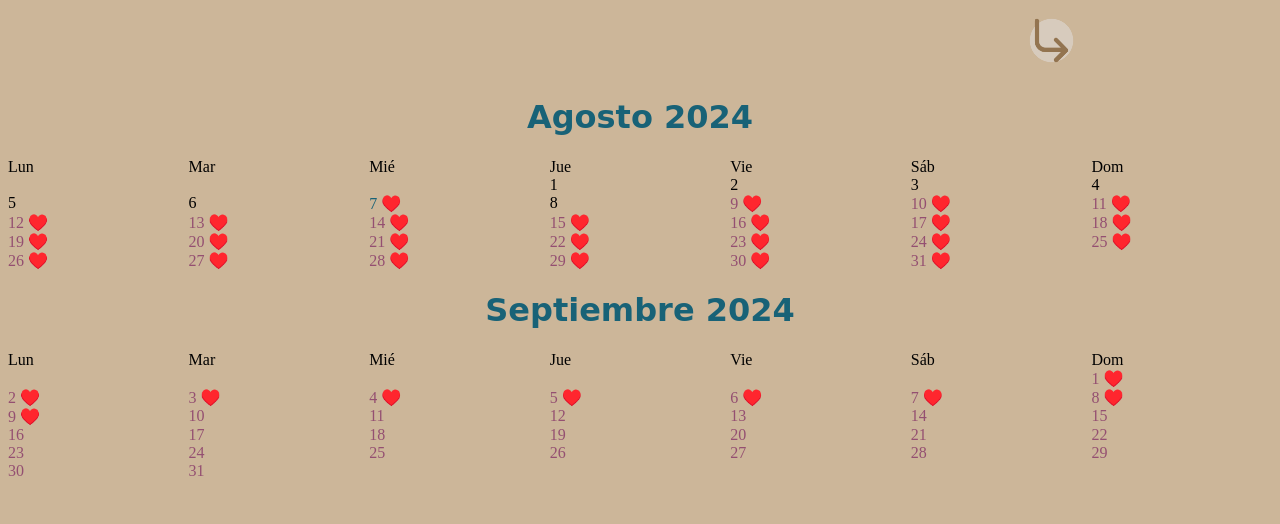
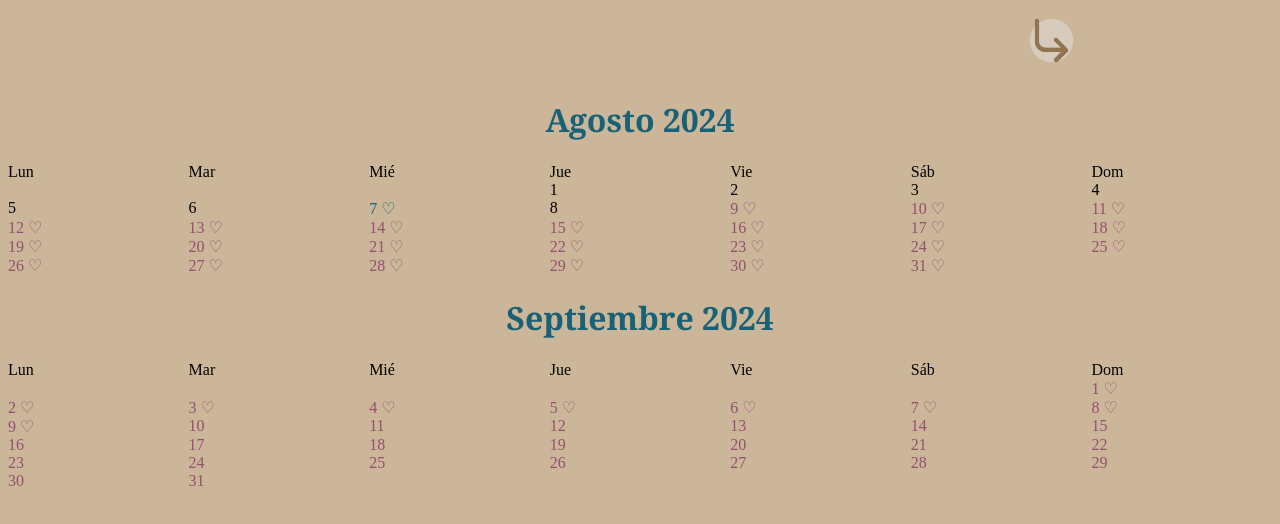
Before and after one commit to Doloortiz/Nuestra_pagina_ByD, a plain HTML site: page calendario.html in a window 1280 px wide. Drawn offline with Linux system fonts and the light colour scheme.

Commit message:
letra, canciones y simbolos

```diff
--- a/calendario.html
+++ b/calendario.html
@@ -29,31 +29,31 @@
       <li>4</li>
       <li>5</li>
       <li>6</li>
-      <li class="dia">7 ♥️</li>
+      <li class="dia">7 ♡</li>
       <li>8</li>
-      <li class="corazon">9 ♥️</li>
-      <li class="corazon">10 ♥️</li>
-      <li class="corazon">11 ♥️</li>
-      <li class="corazon">12 ♥️</li>
-      <li class="corazon">13 ♥️</li>
-      <li class="corazon">14 ♥️</li>
-      <li class="corazon">15 ♥️</li>
-      <li class="corazon">16 ♥️</li>
-      <li class="corazon">17 ♥️</li>
-      <li class="corazon">18 ♥️</li>
-      <li class="corazon">19 ♥️</li>
-      <li class="corazon">20 ♥️</li>
-      <li class="corazon">21 ♥️</li>
-      <li class="corazon">22 ♥️</li>
-      <li class="corazon">23 ♥️</li>
-      <li class="corazon">24 ♥️</li>
-      <li class="corazon">25 ♥️</li>
-      <li class="corazon">26 ♥️</li>
-      <li class="corazon">27 ♥️</li>
-      <li class="corazon">28 ♥️</li>
-      <li class="corazon">29 ♥️</li>
-      <li class="corazon">30 ♥️</li>
-      <li class="corazon">31 ♥️</li>
+      <li class="corazon">9 ♡</li>
+      <li class="corazon">10 ♡</li>
+      <li class="corazon">11 ♡</li>
+      <li class="corazon">12 ♡</li>
+      <li class="corazon">13 ♡</li>
+      <li class="corazon">14 ♡</li>
+      <li class="corazon">15 ♡</li>
+      <li class="corazon">16 ♡</li>
+      <li class="corazon">17 ♡</li>
+      <li class="corazon">18 ♡</li>
+      <li class="corazon">19 ♡</li>
+      <li class="corazon">20 ♡</li>
+      <li class="corazon">21 ♡</li>
+      <li class="corazon">22 ♡</li>
+      <li class="corazon">23 ♡</li>
+      <li class="corazon">24 ♡</li>
+      <li class="corazon">25 ♡</li>
+      <li class="corazon">26 ♡</li>
+      <li class="corazon">27 ♡</li>
+      <li class="corazon">28 ♡</li>
+      <li class="corazon">29 ♡</li>
+      <li class="corazon">30 ♡</li>
+      <li class="corazon">31 ♡</li>
     </ol>
   </div>
   <div>
@@ -67,15 +67,15 @@
       <li class="day-name">Sáb</li>
       <li class="day-name">Dom</li>
 
-      <li class="first-day-sept">1 ♥️</li>
-      <li class="corazon">2 ♥️</li>
-      <li class="corazon">3 ♥️</li>
-      <li class="corazon">4 ♥️</li>
-      <li class="corazon">5 ♥️</li>
-      <li class="corazon">6 ♥️</li>
-      <li class="corazon">7 ♥️</li>
-      <li class="corazon">8 ♥️</li>
-      <li class="corazon">9 ♥️</li>
+      <li class="first-day-sept">1 ♡</li>
+      <li class="corazon">2 ♡</li>
+      <li class="corazon">3 ♡</li>
+      <li class="corazon">4 ♡</li>
+      <li class="corazon">5 ♡</li>
+      <li class="corazon">6 ♡</li>
+      <li class="corazon">7 ♡</li>
+      <li class="corazon">8 ♡</li>
+      <li class="corazon">9 ♡</li>
       <li class="corazon">10</li>
       <li class="corazon">11</li>
       <li class="corazon">12</li>
--- a/nuestrapagina.css
+++ b/nuestrapagina.css
@@ -5,17 +5,13 @@ h2 {
     text-align: center;
     color: #944f71;
     font-size: 35px;
-    font-family:cursive;
+    font-family: Georgia, 'Times New Roman', Times, serif;
 }
 h3 {
     text-align: center;
     color:  #8a8780;
     font-size: 30px;
-    font-family: cursive;
-    /*Georgia, 'Times New Roman', Times, serif; horiz linda
-    'Franklin Gothic Medium', 'Arial Narrow', Arial, sans-serif; gorda
-    serif; fina normal
-    cursive;*/
+    font-family: Georgia, 'Times New Roman', Times, serif;
 }
 /**********contador************/
 .reloj {
@@ -23,7 +19,7 @@ h3 {
     margin-top: 1.5%;
     font-size: 33px;
     color: rgb(24, 98, 119);
-    font-family:cursive;
+    font-family:Georgia, 'Times New Roman', Times, serif;
 }
 /*******************album fotos********************/
 .album {
@@ -74,6 +70,7 @@ iframe {
 .link-calendario {
     text-decoration: none;
     color: white;
+    font-family: Georgia, 'Times New Roman', Times, serif;
 }
 button:hover {
     background-color: #8a8780;
@@ -81,7 +78,7 @@ button:hover {
 /*********calendario**********/
 h1 {
     text-align: center;
-    font-family: cursive;
+    font-family: Georgia, 'Times New Roman', Times, serif;
     color:rgb(24, 98, 119);
 }
 ol {
```
Also changed, not shown: index.html (+29 -29 lines).
